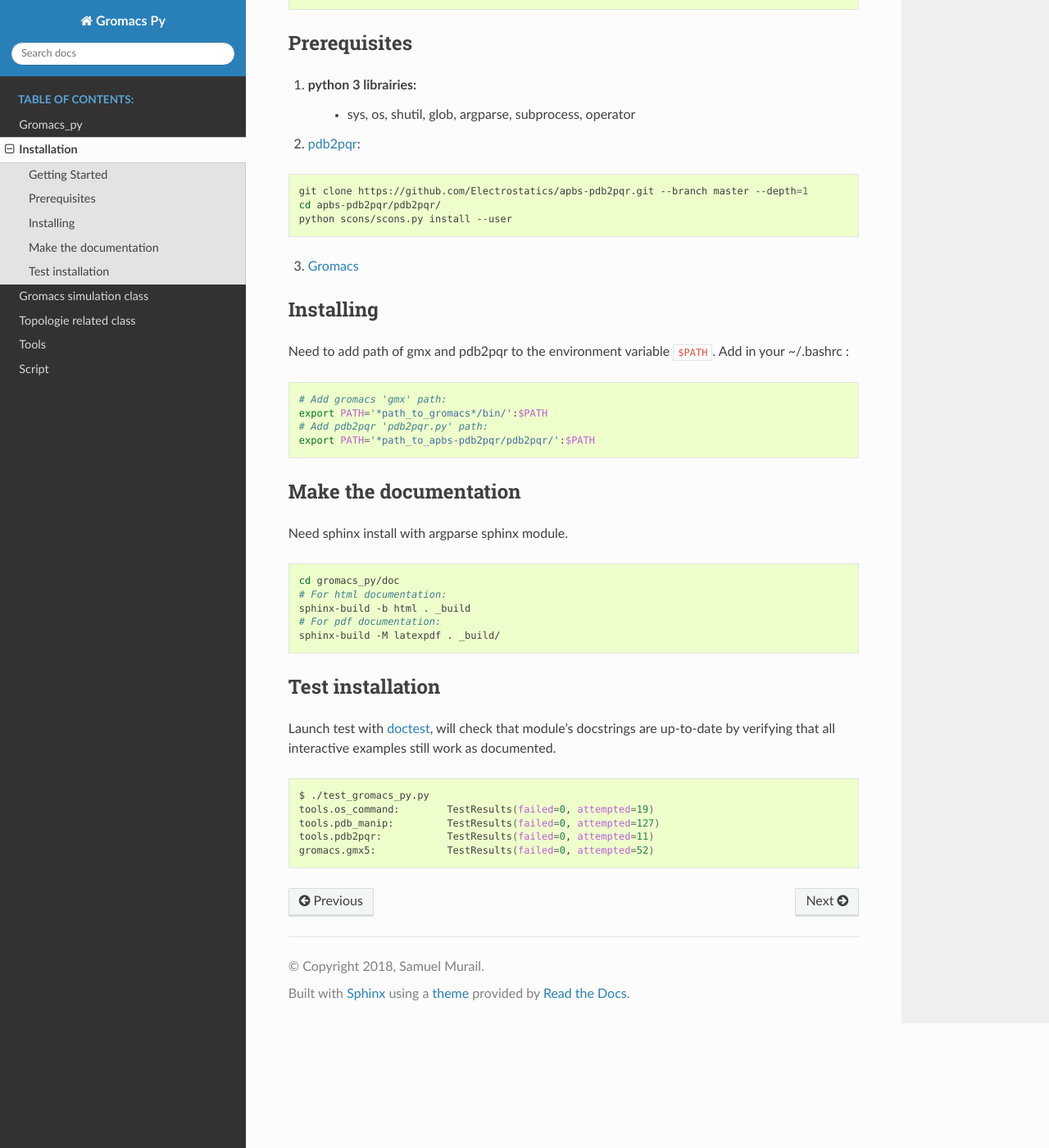
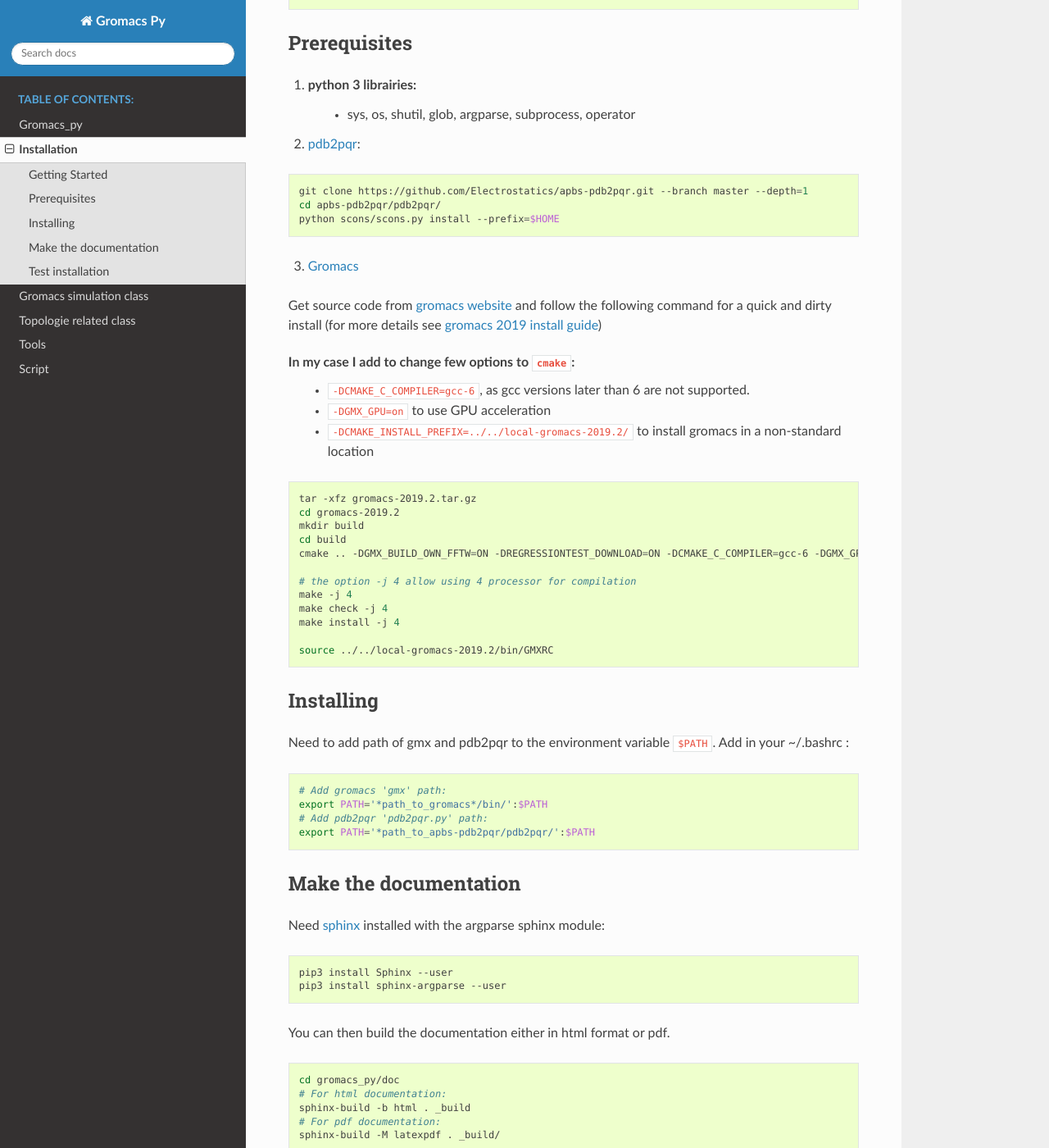
Before and after one commit to samuelmurail/gromacs_py, a Sphinx documentation site: the page built from gromacs_py/doc/install.rst, in a window 1280 px wide and 1400 px high, scrolled down 311 px. Shown: the whole window at 82% size. Built offline with Sphinx 7.4.7 and the Read the Docs theme 2.0.0, drawn with Linux system fonts in a browser that asks for light colours.

Commit message:
Update install procedure

```diff
--- a/gromacs_py/doc/install.rst
+++ b/gromacs_py/doc/install.rst
@@ -28,13 +28,37 @@
 
 	git clone https://github.com/Electrostatics/apbs-pdb2pqr.git --branch master --depth=1
 	cd apbs-pdb2pqr/pdb2pqr/
-	python scons/scons.py install --user
+	python scons/scons.py install --prefix=$HOME
 
 3.  `Gromacs`_
 
+Get source code from `gromacs website`__ and follow the following command for a quick and dirty install (for more details see `gromacs 2019 install guide`__)
+
+In my case I add to change few options to ``cmake``:
+	* ``-DCMAKE_C_COMPILER=gcc-6``, as gcc versions later than 6 are not supported.
+	* ``-DGMX_GPU=on`` to use GPU acceleration
+	* ``-DCMAKE_INSTALL_PREFIX=../../local-gromacs-2019.2/`` to install gromacs in a non-standard location
+
+.. code-block:: bash
+
+	tar -xfz gromacs-2019.2.tar.gz
+	cd gromacs-2019.2
+	mkdir build
+	cd build
+	cmake .. -DGMX_BUILD_OWN_FFTW=ON -DREGRESSIONTEST_DOWNLOAD=ON -DCMAKE_C_COMPILER=gcc-6 -DGMX_GPU=on -DCMAKE_INSTALL_PREFIX=../../local-gromacs-2019.2/
+
+	# the option -j 4 allow using 4 processor for compilation
+	make -j 4
+	make check -j 4
+	make install -j 4
+
+	source ../../local-gromacs-2019.2/bin/GMXRC
+
+
 .. _pdb2pqr: http://www.poissonboltzmann.org/
 .. _Gromacs: http://www.gromacs.org/
-
+__ http://manual.gromacs.org/documentation/
+__ http://manual.gromacs.org/documentation/2019/install-guide/index.html
 
 Installing
 ---------------------------------------
@@ -53,7 +77,14 @@
 Make the documentation
 ---------------------------------------
 
-Need sphinx install with argparse sphinx module.
+Need `sphinx`_ installed with the argparse sphinx module:
+
+.. code-block:: bash
+
+	pip3 install Sphinx --user
+	pip3 install sphinx-argparse --user
+
+You can then build the documentation either in html format or pdf.
 
 .. code-block:: bash
 
@@ -63,10 +94,12 @@
 	# For pdf documentation:
 	sphinx-build -M latexpdf . _build/
 
+.. _sphinx: http://www.sphinx-doc.org
+
 Test installation
 ---------------------------------------
 
-Launch test with `doctest`__, will check that module’s docstrings are up-to-date by verifying that all interactive examples still work as documented.
+Launch test with `doctest`_, will check that module’s docstrings are up-to-date by verifying that all interactive examples still work as documented.
 
 .. code-block:: bash
 
```
Also changed, not shown: other parts of gromacs_py/doc/install.rst (+1 -1 lines).
